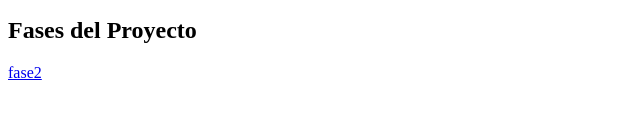
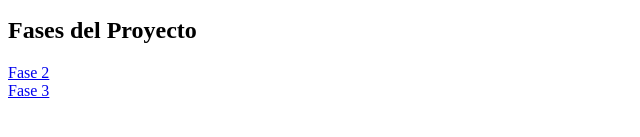
Before and after one commit to JhonCaballero/DWS-Jhon_Caballero, a plain HTML site: page index.html in a window 1280 px wide. Shown: the part 293-430 px from the top of the page, 0-640 px from the left. Drawn offline with Linux system fonts and the light colour scheme.

Commit message:
Update index.html

```diff
--- a/index.html
+++ b/index.html
@@ -19,6 +19,7 @@
     </p>
 </h3>
 <h2>Fases del Proyecto</h2>
-<a href="fase2/desingn.html">fase2</a>
+<a href="fase2/desingn.html">Fase 2</a> <br>
+<a href="fase3/index.html">Fase 3</a><br>
 </body>
 </html>
```
